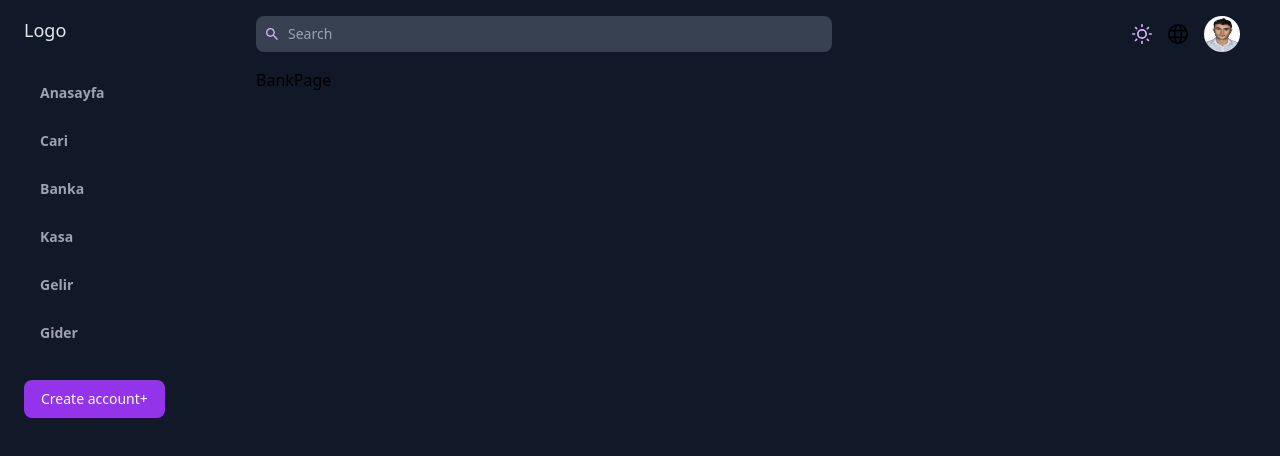
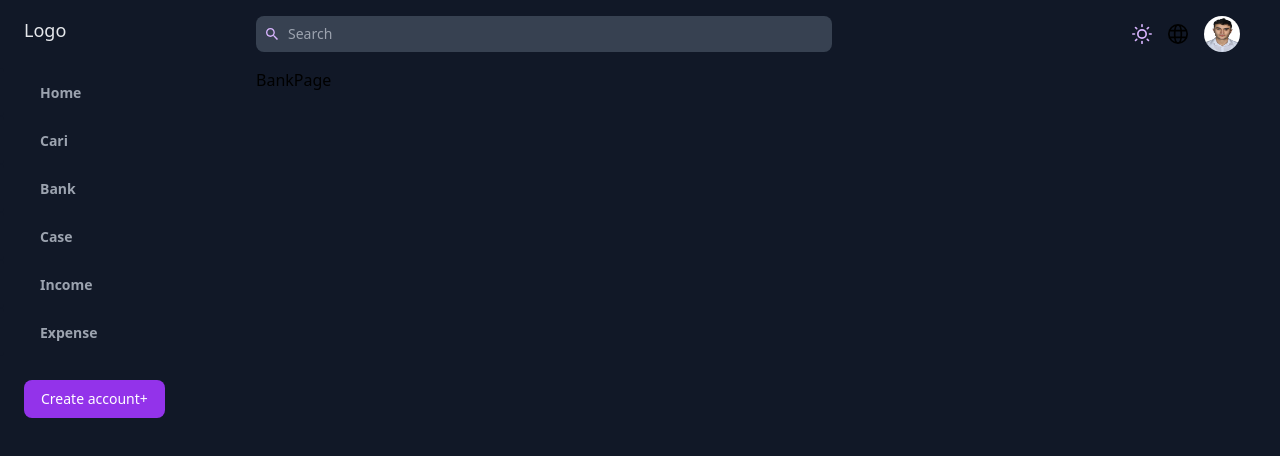
Before and after one commit to emraheskbgc/multilang, a Next.js app: page /en/dashboard/bankpage in a window 1280 px wide. Shown: the top 456 px of the page. Built offline with nearby package versions, Linux system fonts and the light colour scheme.

Commit message:
navbar düzenlendi

```diff
--- a/components/Header/index.js
+++ b/components/Header/index.js
@@ -8,20 +8,20 @@ import { FaCashRegister } from "react-icons/fa6";
 import { GiReceiveMoney } from "react-icons/gi";
 import { GiPayMoney } from "react-icons/gi";
 import { useLocale } from 'next-intl';
-
+import { useTranslations } from 'next-intl';
 
 
 function Header() {
 
   const [selectedItem, setSelectedItem] = useState(null)
-    const navbar = [
-        {title:"Anasayfa",path:"homepage"},
-        {title:"Cari",path:"caripage"},
-        {title:"Banka",path:"bankpage"},
-        {title:"Kasa",path:"casepage"},
-        {title:"Gelir",path:"incomepage"},
-        {title:"Gider",path:"expensepage"},
-    ]
+  const navbar = [
+    { title: "homeTitle", path: "homepage" },
+    { title: "cariTitle", path: "caripage" },
+    { title: "bankTitle", path: "bankpage" },
+    { title: "caseTitle", path: "casepage" },
+    { title: "incomeTitle", path: "incomepage" },
+    { title: "expenseTitle", path: "expensepage" },
+];
 
 
     const handleClickItem = (index) => {
@@ -29,6 +29,8 @@ function Header() {
     }
 
     const locale = useLocale()
+
+    const t = useTranslations('Header')
   return (
     <>
 
@@ -50,13 +52,13 @@ function Header() {
                         {item === "Kasa" && <FaCashRegister className='w-5 h-5' />}
                         {item === "Gelir" && <GiReceiveMoney className='w-5 h-5' />}
                         {item === "Gider" && <GiPayMoney className='w-5 h-5' />}
-                        <span className='ml-4'>{item.title}</span>
+                        <span className='ml-4'>{t(item.title)}</span>
                     </Link>
                 </li>
                    ))}
 
                 </ul>
-                <div className="px-6 my-6"><button className="align-bottom inline-flex items-center justify-center cursor-pointer leading-5 transition-colors duration-150 font-medium focus:outline-none px-4 py-2 rounded-lg text-sm text-white bg-purple-600 border border-transparent active:bg-purple-600 hover:bg-purple-700 focus:shadow-outline-purple" type="button">Create account<span clas
+                <div className="px-6 my-6"><button className="align-bottom inline-flex items-center justify-center cursor-pointer leading-5 transition-colors duration-150 font-medium focus:outline-none px-4 py-2 rounded-lg text-sm text-white bg-purple-600 border border-transparent active:bg-purple-600 hover:bg-purple-700 focus:shadow-outline-purple" type="button">{t('button')}<span clas
                 ="ml-2" >+</span></button></div>
             </div>
         </div>
--- a/messages/en.json
+++ b/messages/en.json
@@ -23,12 +23,12 @@
         "forgotBtn":"Recover password"
     },
     "Header":{
-        "title1":"Home",
-        "title2":"Cari",
-        "title3":"Bank",
-        "title4":"Case",
-        "title5":"Income",
-        "title6":"Expense",
+        "homeTitle":"Home",
+        "cariTitle":"Cari",
+        "bankTitle":"Bank",
+        "caseTitle":"Case",
+        "incomeTitle":"Income",
+        "expenseTitle":"Expense",
         "button":"Create account"
     }
 }
--- a/messages/tr.json
+++ b/messages/tr.json
@@ -23,12 +23,12 @@
         "forgotBtn":"Şifre Yenileme"
     },
     "Header":{
-        "title1":"Anasayfa",
-        "title2":"Cari",
-        "title3":"Banka",
-        "title4":"Kasa",
-        "title5":"Gelir",
-        "title6":"Gider",
+        "homeTitle":"Anasayfa",
+        "cariTitle":"Cari",
+        "bankTitle":"Banka",
+        "caseTitle":"Kasa",
+        "incomeTitle":"Gelir",
+        "expenseTitle":"Gider",
         "button":"Hesap oluştur"
     }
 }
--- a/src/app/[locale]/layout.js
+++ b/src/app/[locale]/layout.js
@@ -2,6 +2,9 @@
 import SearchBar from '@/components/SearchBar'
 import '../globals.css'
 import Header from '@/components/Header'
+import { NextIntlClientProvider, useMessages } from 'next-intl'
+import tr from "@/messages/tr.json"
+import en from "@/messages/en.json"
 
 
 
@@ -13,13 +16,20 @@ export const metadata = {
 
 export default function RootLayout({ children, params:{locale} }) {
 
+  let currentMessages = {};
 
+  // Seçilen dile göre uygun dil mesajlarını belirleyin
+  if (locale === 'tr') {
+    currentMessages = tr;
+  } else if (locale === 'en') {
+    currentMessages = en;
+  }
   return (
     <html lang={locale}>
       <body className='bg-gray-900'>
-      <main >
+      <NextIntlClientProvider locale={locale} messages={currentMessages} >
       {children}
-      </main>
+      </NextIntlClientProvider>
       </body>
     </html>
   )
```
